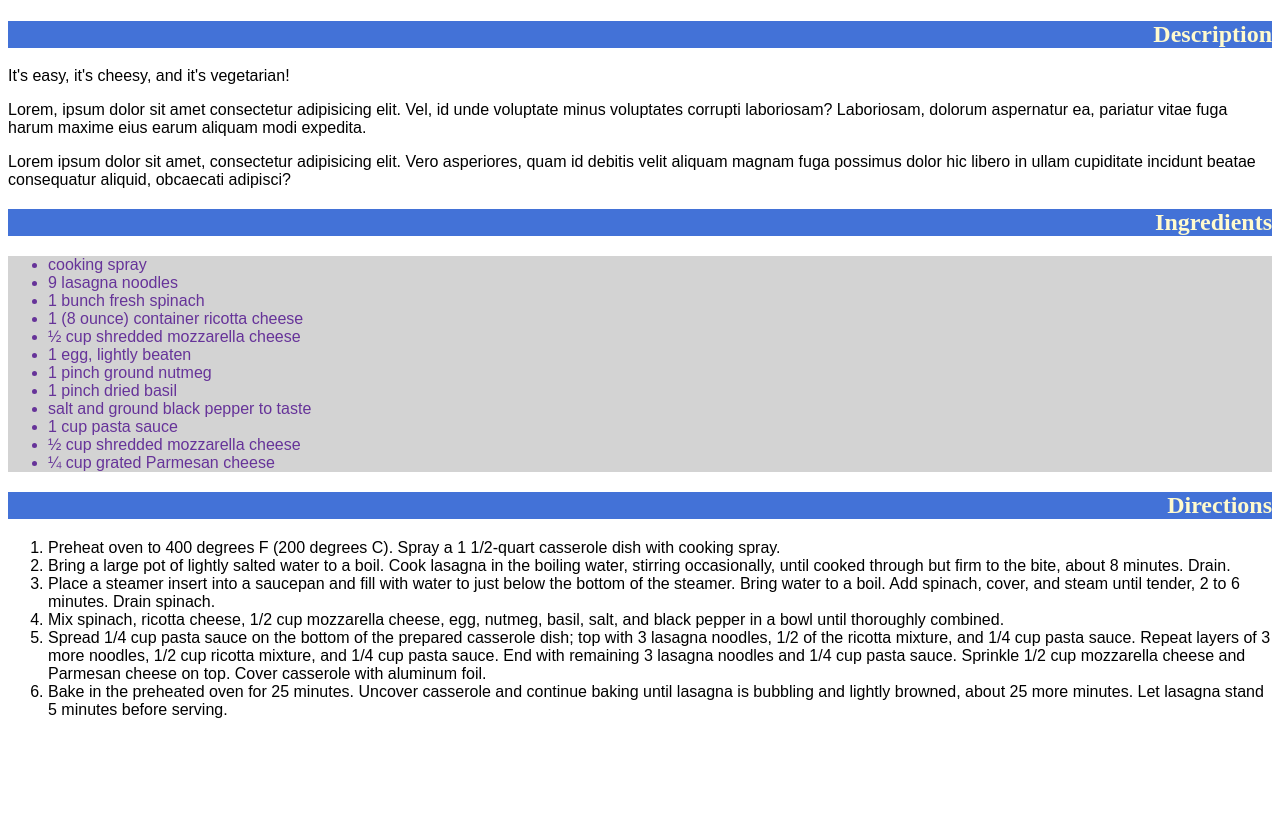
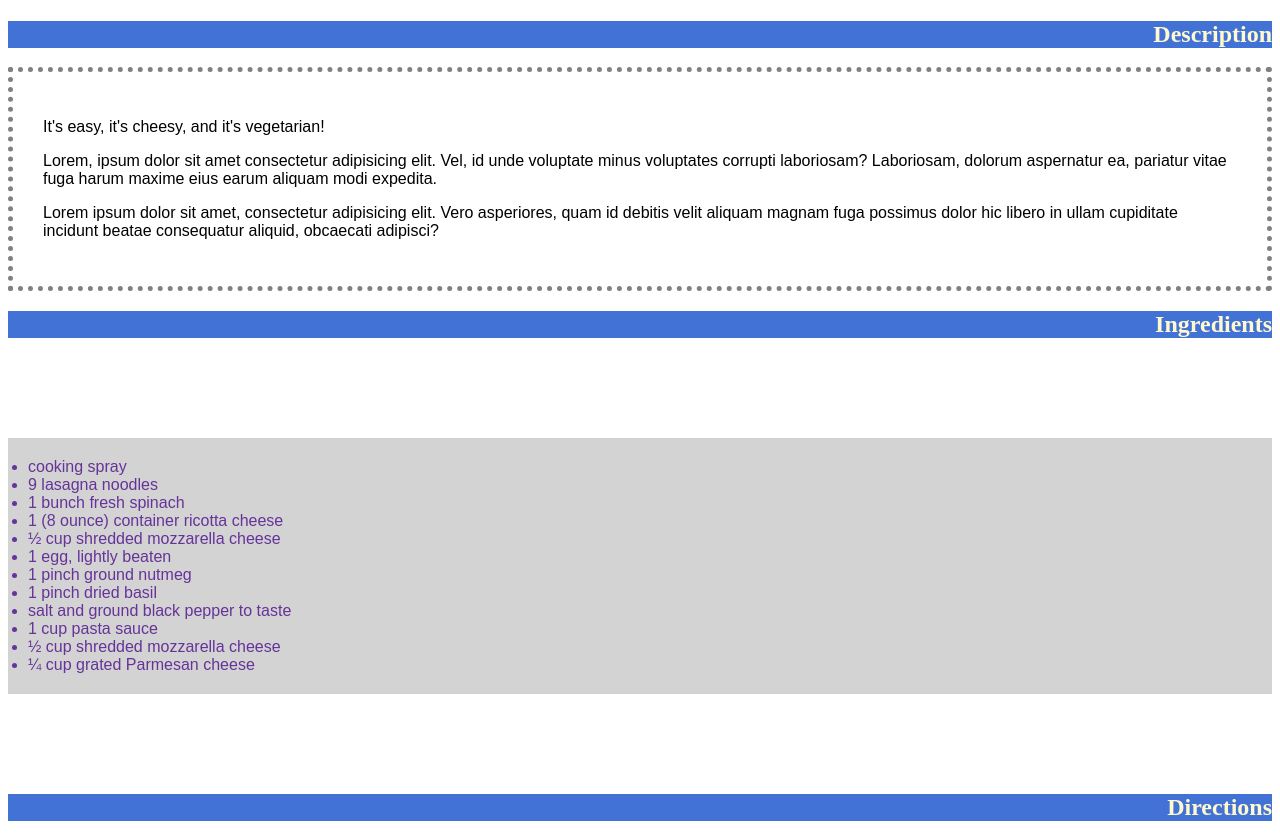
Before and after one commit to fugbot/odin-recipes, a plain HTML site: page recipes/lasagna.html in a window 1280 px wide. Shown: the part 354-1192 px from the top of the page. Before the commit the page ends 1089 px from the top, so only its background shows below. Drawn offline with Linux system fonts and the light colour scheme.

Commit message:
Add margins padding to recipes

```diff
--- a/recipes/lasagna.html
+++ b/recipes/lasagna.html
@@ -11,9 +11,12 @@
     <img src="https://lh3.googleusercontent.com/EQ18FaCpstpl2L2gjBSEgfP_R50x7a8dL-TvbCl7msEcbwZNECnvkwKrJPt2YEpvZqNiTjEvFTnSrcCEt_NoIw=w640-h640-c-rw-v1-e365" alt="picture of lasagna" height="250px">
 
     <h2>Description</h2>
-    <p>It's easy, it's cheesy, and it's vegetarian!</p>
-    <p>Lorem, ipsum dolor sit amet consectetur adipisicing elit. Vel, id unde voluptate minus voluptates corrupti laboriosam? Laboriosam, dolorum aspernatur ea, pariatur vitae fuga harum maxime eius earum aliquam modi expedita.</p>
-    <p>Lorem ipsum dolor sit amet, consectetur adipisicing elit. Vero asperiores, quam id debitis velit aliquam magnam fuga possimus dolor hic libero in ullam cupiditate incidunt beatae consequatur aliquid, obcaecati adipisci?</p>
+    <div>
+        <p>It's easy, it's cheesy, and it's vegetarian!</p>
+        <p>Lorem, ipsum dolor sit amet consectetur adipisicing elit. Vel, id unde voluptate minus voluptates corrupti laboriosam? Laboriosam, dolorum aspernatur ea, pariatur vitae fuga harum maxime eius earum aliquam modi expedita.</p>
+        <p>Lorem ipsum dolor sit amet, consectetur adipisicing elit. Vero asperiores, quam id debitis velit aliquam magnam fuga possimus dolor hic libero in ullam cupiditate incidunt beatae consequatur aliquid, obcaecati adipisci?</p>
+
+    </div>
 
     <h2>Ingredients</h2>
     <ul class="ingredients-list">
@@ -32,7 +35,7 @@
     </ul>
 
     <h2>Directions</h2>
-    <ol>
+    <ol class=""directions-list>
         <li>Preheat oven to 400 degrees F (200 degrees C). Spray a 1 1/2-quart casserole dish with cooking spray.</li>
         <li>Bring a large pot of lightly salted water to a boil. Cook lasagna in the boiling water, stirring occasionally, until cooked through but firm to the bite, about 8 minutes. Drain.</li>
         <li>Place a steamer insert into a saucepan and fill with water to just below the bottom of the steamer. Bring water to a boil. Add spinach, cover, and steam until tender, 2 to 6 minutes. Drain spinach. </li>
--- a/styles.css
+++ b/styles.css
@@ -34,4 +34,17 @@ img {
 .ingredients-list {
     background-color: lightgrey;
     color: rebeccapurple;
+    margin: 100px auto;
+    padding: 20px;
 }
+
+.directions-list {
+    display: block;
+    border: green solid 2px;
+    padding-right: 100px;
+}
+
+div {
+    border: 5px grey dotted;
+    padding: 30px;
+}
```
